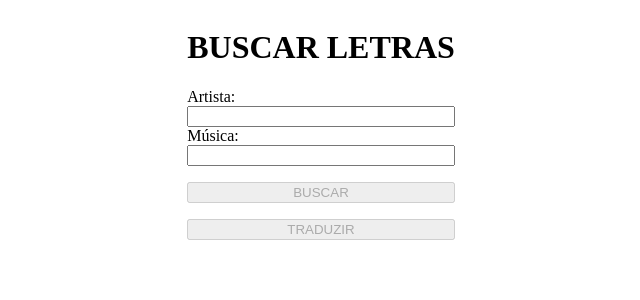
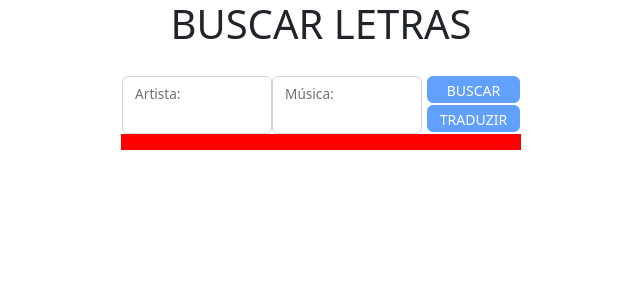
Before and after one commit to brenohdias/find-lyrics, an Angular app: page / in a window 1280 px wide. Shown: the top 300 px of the page, without its empty margins (319-959 px from the left). Built offline with nearby package versions, Linux system fonts and the light colour scheme.

Commit message:
:bug: ajustando parte visual do projeto

```diff
--- a/angular.json
+++ b/angular.json
@@ -34,9 +34,12 @@
               "src/assets"
             ],
             "styles": [
+              "node_modules/bootstrap/dist/css/bootstrap.css",
               "src/styles.scss"
             ],
-            "scripts": []
+            "scripts": [
+              "node_modules/bootstrap/dist/css/bootstrap.css"
+            ]
           },
           "configurations": {
             "production": {
--- a/package.json
+++ b/package.json
@@ -18,6 +18,7 @@
     "@angular/platform-browser": "~12.1.2",
     "@angular/platform-browser-dynamic": "~12.1.2",
     "@angular/router": "~12.1.2",
+    "bootstrap": "^5.2.1",
     "rxjs": "~6.6.0",
     "tslib": "^2.2.0",
     "zone.js": "~0.11.4"
--- a/src/app/pages/home/home.component.html
+++ b/src/app/pages/home/home.component.html
@@ -1,44 +1,55 @@
 <div class="main">
 
-  <h1>BUSCAR LETRAS</h1>
+  <h1 class="haha">BUSCAR LETRAS</h1>
 
   <div class="inputs">
-    <label>Artista:</label>
-    <input [value]="artist" name="artist" [(ngModel)]="artist">
+    <form class="form-floating input">
+      <input type="text" class="form-control" id="floatingInputValue" [value]="artist" name="artist" [(ngModel)]="artist">
+      <label for="floatingInputValue">Artista:</label>
+    </form>
+
+    <form class="form-floating input">
+      <input type="text" class="form-control" id="floatingInputValue" [value]="music" name="music" [(ngModel)]="music">
+      <label for="floatingInputValue">Música:</label>
+    </form>
+
+    <div class="button">
+      <button [disabled]="!artist" (click)="findLyrics()" type="button" class="btn btn-primary b button2">BUSCAR</button>
+      <button [disabled]="enableButton"(click)="translate()" type="button" class="btn btn-primary b button2">TRADUZIR</button>
+    </div>
+
   </div>
-
-  <div class="inputs">
-    <label>Música:</label>
-    <input [value]="music" name="music" [(ngModel)]="music">
-  </div>
-
-  <div class="button">
-    <button [disabled]="!artist" (click)="findLyrics()">BUSCAR</button>
-  </div>
-
-  <div class="button">
-    <button [disabled]="enableButton" (click)="translate()">TRADUZIR</button>
-  </div>
-
 </div>
 
 <body>
   <div class="main">
-  <div>
-    <h3>{{artistMusic}}</h3>
+
+  <div class="artist">
+    <img class={{invisible}} src={{img}}>
+    <div clas="artist2">
+      <a href={{link}}>
+        <h3>{{artistMusic}}</h3>
+      </a>
+      <p>{{titleMusic}}</p>
+      <p>
+        <a [href]="linkCifra">{{textCifra}}</a>
+      </p>
+    </div>
+  </div>
+
+  <div class="artist3">
+    <a href={{link}}>{{textLink}}</a>
+  </div>
+
+  <!-- <div>
+    <h3>{{titleMusic}}</h3>
   </div>
 
   <div>
-    <img class={{invisible}} src={{img}}>
-  </div>
-
-  <div>
-    <a href={{link}}>{{textLink}}</a>
-  </div>
-
-  <div>
-    <h3>{{titleMusic}}</h3>
-  </div>
+    <p>
+      <a [href]="linkCifra">{{textCifra}}</a>
+    </p>
+  </div> -->
 
   <div class="lyrics">
     <pre class="lyrics2">{{lyricMusic}}</pre>
--- a/src/app/pages/home/home.component.scss
+++ b/src/app/pages/home/home.component.scss
@@ -3,13 +3,29 @@
   justify-content: space-around;
 }
 
+.haha{
+  text-align: center;
+}
+
+.input{
+  width: 150px;
+}
+
 .inputs{
-  display: inline-grid;
+  padding-top: 20px;
+  display: flex;
+  justify-content: space-around;
 }
 
 .button{
-  display: inline-grid;
-  margin-top: 16px;
+  display: grid;
+}
+
+.button2{
+  margin-left: 5px;
+  height: 27px;
+  font-size: 14px;
+  padding-top: 3px;
 }
 
 .lyrics{
@@ -21,10 +37,27 @@
 }
 
 .img{
-  width: 200px;
-  height: 200px;
+  width: 100px;
+  height: 100px;
+  border-radius: 100px;
 }
 
 .invisible{
   display: none;
 }
+
+.artist{
+  height: 100%;
+  width: 400px;
+  background-color: red;
+  display: flex;
+}
+
+.artist2{
+  padding-top: 50px;
+}
+
+.artist3{
+  display: flex;
+  justify-content: space-around;
+}
--- a/src/app/pages/home/home.component.ts
+++ b/src/app/pages/home/home.component.ts
@@ -18,9 +18,12 @@ export class HomeComponent implements OnInit {
   enableButton: boolean= true;
   artistMusicImg: string= '';
   img: string= '';
-  invisible: string= 'invible';
+  invisible: string= 'invisible';
   link: string='';
   textLink: string= '';
+  linkCifra: string='';
+  textCifra: string='';
+  visibleArtist: string='invisible';
 
   constructor(private homeService: HomeService) { }
 
@@ -39,11 +42,15 @@ export class HomeComponent implements OnInit {
           this.invisible="invisible";
           this.enableButton = true;
           this.textLink="";
+          this.textCifra="";
         }
         if(result.art){
           console.log('Sucesso' ,result)
           this.artistMusic = result.art.name;
           this.artistMusicImg = result.art.id;
+          this.visibleArtist= "artist";
+          this.textCifra="";
+
           if(this.music!=""){
             this.titleMusic = "Não foi possível encontrar '" + this.music + "' de " + this.artistMusic;
           }else{
@@ -54,15 +61,21 @@ export class HomeComponent implements OnInit {
           this.link= result.art.url;
           this.bringImage();
           this.textLink="Conheça outras músicas de " + this.artistMusic;
+          this.textCifra="";
           if(result.mus){
+            var art;
+            var msc;
             this.lyricMusic = result.mus[0].text;
             this.titleMusic = result.mus[0].name;
             this.translatedMusic2 = "";
+            this.linkCifra = "https://www.cifraclub.com.br/" + result.mus[0].url.split('br')[1].split('.')[0];
+            console.log(this.linkCifra);
+            this.textCifra="Cifra";
           }
         }
 
-      if(result.mus[0].translate){
-        this.translatedMusic = result.mus[0].translate[0].text;
+      if(result.type != "song_notfound"){
+        this.translatedMusic = result.mus[0]?.translate[0].text;
         this.enableButton = false;
       }
       else{
```
Also changed, not shown: 1 other file (tests, documents, lock files or other folders).
